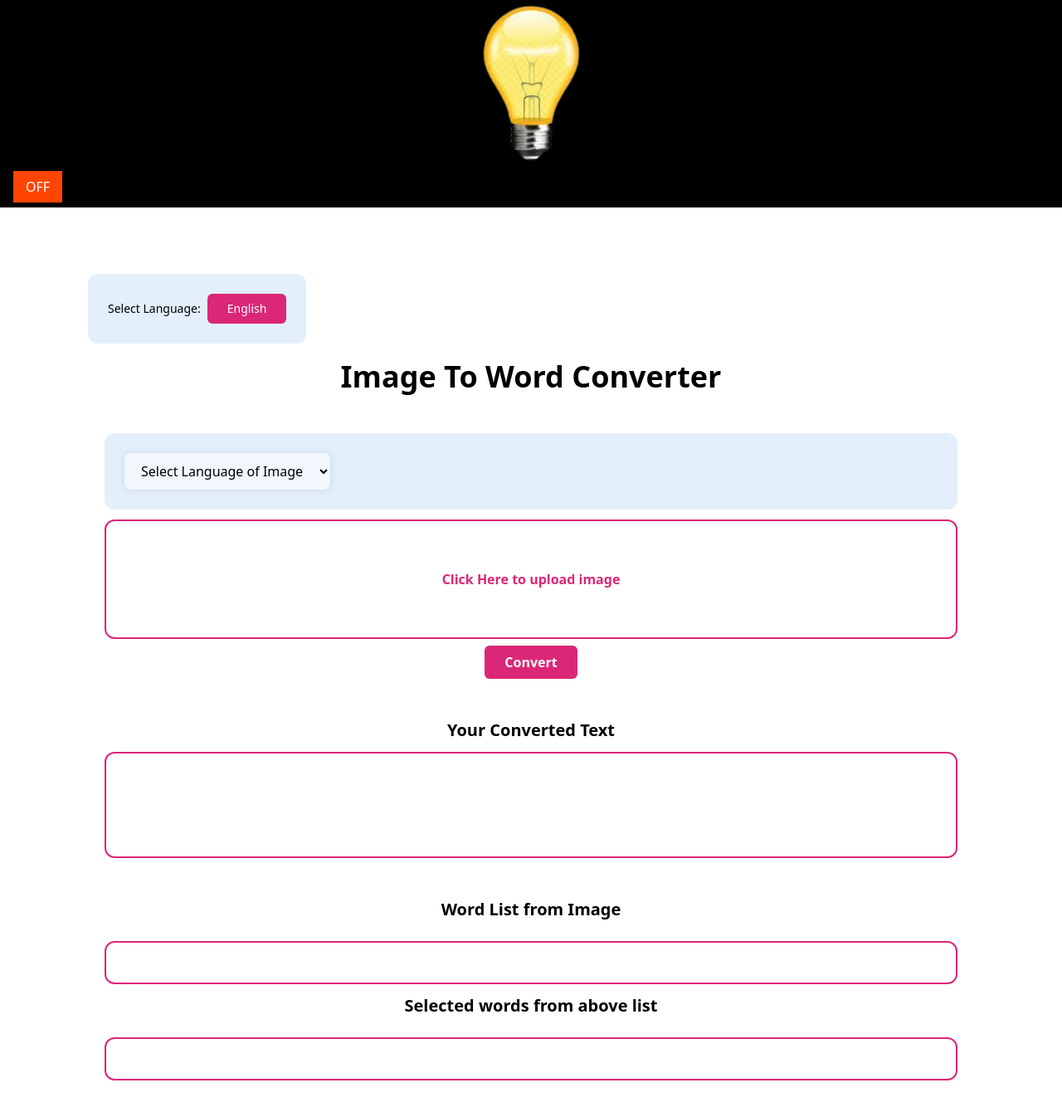
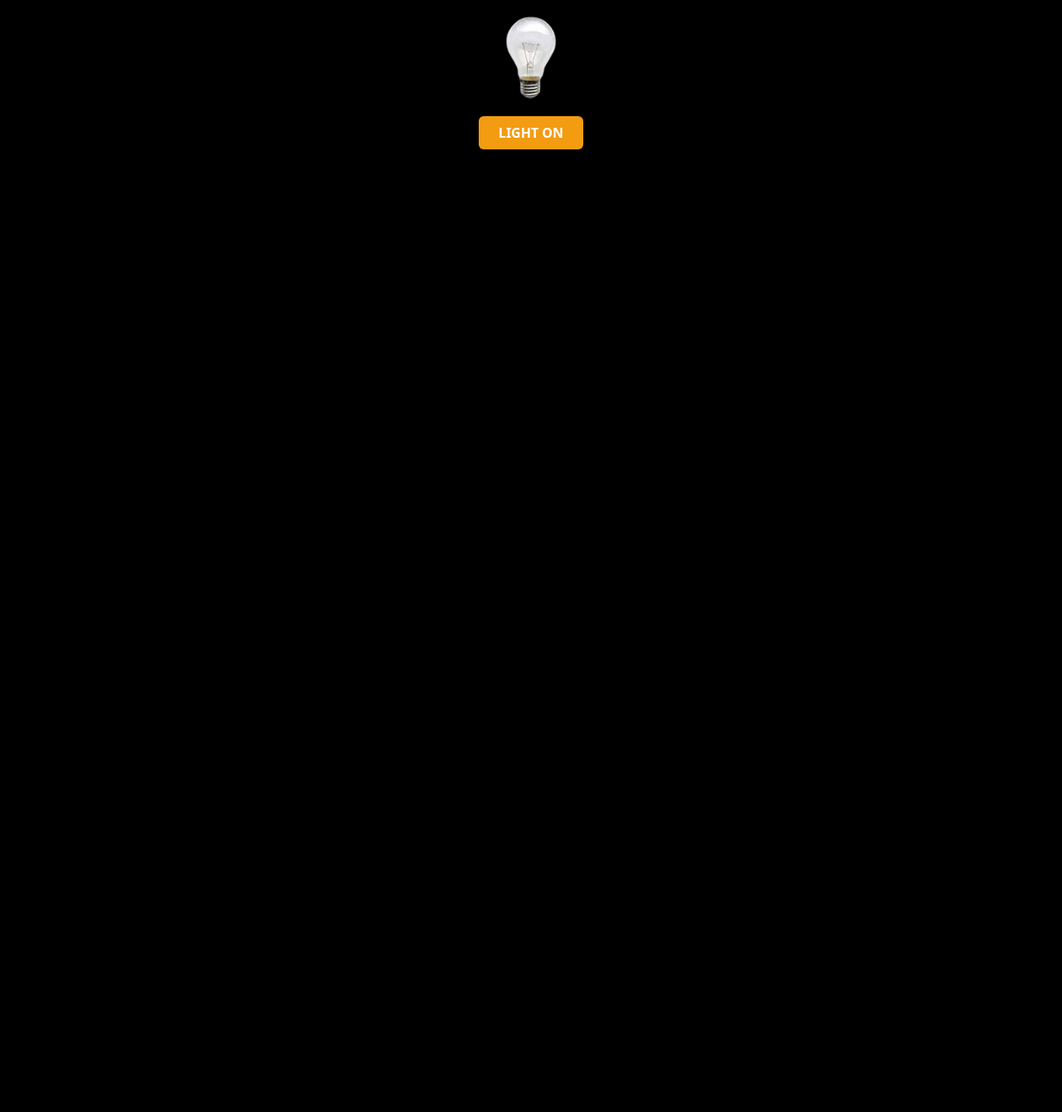
Before and after one commit to enayetsyl/wordPuzzleGame, a React (Vite) app: page / in a window 1280 px wide. Shown: the top 1340 px of the page at 83% size. Built offline with nearby package versions, Linux system fonts and the light colour scheme; a small style sheet from the web is missing; a web font is replaced by a local one.

Commit message:
final touch done

```diff
--- a/src/App.jsx
+++ b/src/App.jsx
@@ -13,7 +13,7 @@ import RandomQuranAayat from './components/RandomQuranAayat/RandomQuranAayat';
 function App() {
   const { isOn } = useGlobalContext();
   return (
-    <div className="relative">
+    <div className="relative ">
       <Bulb />
       {isOn ? (
         <div className="py-12 md:py-20">
--- a/src/Context/GlobalContext.jsx
+++ b/src/Context/GlobalContext.jsx
@@ -27,7 +27,7 @@ const GlobalContextProvider = ({ children }) => {
   const [chosenWord, setChosenWord] = useState([]);
   const [blankWord, setBlankWord] = useState([]);
   const [wordColor, setWordColor] = useState('');
-  const [isOn, setIsOn] = useState(true);
+  const [isOn, setIsOn] = useState(false);
   const excludedWord = [
     'a',
     'and',
--- a/src/components/BlankWordList/BlankWordList.jsx
+++ b/src/components/BlankWordList/BlankWordList.jsx
@@ -11,7 +11,7 @@ const BlankWordList = () => {
         <div>
           {/* Heading  */}
           {!siteLanguage ? (
-            <Heading className="text-center text-2xl  font-bold">
+            <Heading className="text-center text-xl  font-bold">
               নিচে শূন্যস্থানসহ শব্দ দেয়া হল{' '}
             </Heading>
           ) : (
--- a/src/components/Bulb/Bulb.jsx
+++ b/src/components/Bulb/Bulb.jsx
@@ -1,7 +1,8 @@
-import { useState } from 'react';
-import off from '../../assets/off.png';
-import on from '../../assets/on.png';
-import { useGlobalContext } from '../../Context/GlobalContext';
+import { useState } from "react";
+import off from "../../assets/off.png";
+import on from "../../assets/on.png";
+import { useGlobalContext } from "../../Context/GlobalContext";
+import Button from "../Shared/Button";
 
 const Bulb = () => {
   const { isOn, setIsOn } = useGlobalContext();
@@ -14,44 +15,46 @@ const Bulb = () => {
       width: 200px;
     }
     img{
-      height: 200px;
+      height: 100px;
     }
     .switch{
-      width: 200px;
-      height: 50px;
+
       display: flex;
-      align-items: center;
-      justify-content: space-between;
+
     }
-    button{
-      border: none;
-      background-color: orangered;
-      color: white;
-      padding: 7px 15px;
-      cursor: pointer;
-    }
-    button:hover{
-      background-color:white;
-      color: #333333;
-    }
+
     `;
 
   return (
-    <div className="bg-black">
+    <div className={`${isOn ? '' : 'bg-black'}`}>
       <div
         dangerouslySetInnerHTML={{ __html: `<style>${style}</style>` }}
       ></div>
-      <div className="container mx-auto px-4">
+      <div className="container mx-auto px-4 py-5">
         <div className="bulb">
-          <div id="off" style={{ display: isOn ? 'none' : 'block' }}>
+          <div id="off" style={{ display: isOn ? "none" : "block" }}>
             <img src={off} alt="" />
           </div>
-          <div id="on" style={{ display: isOn ? 'block' : 'none' }}>
+          <div id="on" style={{ display: isOn ? "block" : "none" }}>
             <img src={on} alt="" />
           </div>
         </div>
-        <div className="switch">
-          <button
+        <div className="switch flex justify-center mt-5">
+          <Button
+            onClick={() => setIsOn(false)}
+            style={{ display: isOn ? "block" : "none" }}
+            className='font-semibold text-white'
+          >
+            LIGHT OFF
+          </Button>
+          <Button
+            onClick={() => setIsOn(true)}
+            style={{ display: isOn ? "none" : "block" }}
+            className='font-semibold text-white'
+          >
+            LIGHT ON
+          </Button>
+          {/* <button
             onClick={() => setIsOn(false)}
             style={{ display: isOn ? 'block' : 'none' }}
           >
@@ -62,7 +65,7 @@ const Bulb = () => {
             style={{ display: isOn ? 'none' : 'block' }}
           >
             ON
-          </button>
+          </button> */}
         </div>
       </div>
     </div>
--- a/src/components/Language/Language.jsx
+++ b/src/components/Language/Language.jsx
@@ -11,10 +11,10 @@ const Language = () => {
           {siteLanguage ? 'Select Language:' : 'ভাষা নির্ধারণ করুন:'}
         </Heading>
         <Button
-          className="px-3 py-2 bg-theme text-white text-sm font-medium"
+          className="px-3 py-2 bg-theme text-white text-sm font-semibold"
           onClick={() => setSiteLanguage((prev) => !prev)}
         >
-          {siteLanguage ? 'English' : 'বাংলা'}
+          {siteLanguage ? 'বাংলা' : 'English'  }
         </Button>
       </div>
     </div>
--- a/src/components/RandomQuranAayat/RandomQuranAayat.jsx
+++ b/src/components/RandomQuranAayat/RandomQuranAayat.jsx
@@ -31,7 +31,7 @@ const RandomQuranAayat = () => {
   useEffect(() => {
     const interval = setInterval(() => {
       getRandomAyat(quran);
-    }, 10000); // Reopen modal every 30 seconds
+    }, 60000); // Reopen modal every 30 seconds
 
     return () => clearInterval(interval); // Cleanup interval
   }, [quran]);
--- a/src/components/SelectedWord/SelectedWord.jsx
+++ b/src/components/SelectedWord/SelectedWord.jsx
@@ -10,7 +10,6 @@ const SelectedWord = () => {
     fillInTheBlankFunction,
     setChosenWord,
     language,
-    wordColor,
     setWordColor,
     siteLanguage,
   } = useGlobalContext();
@@ -43,15 +42,12 @@ const SelectedWord = () => {
   return (
     <div className="mx-5">
       {/* Heading */}
-      {!siteLanguage ? (
-        <Heading className="my-3 text-xl text-center font-bold mt-12">
-          উপরের তালিকা থেকে নির্বাচিত শব্দ
-        </Heading>
-      ) : (
-        <Heading className="my-3 text-xl text-center font-bold">
-          Selected words from above list
-        </Heading>
-      )}
+      <Heading className="my-3 text-xl text-center font-bold mt-12">
+        {
+          !siteLanguage ? 'উপরের তালিকা থেকে নির্বাচিত শব্দ':'Selected words from above list'
+        }
+      </Heading>
+
 
       {/* Showing words that user selected */}
       <div className="border-2 border-theme rounded-xl p-6 overflow-x-hidden overflow-y-auto max-h-[400px] mt-6">
@@ -73,10 +69,9 @@ const SelectedWord = () => {
       {/* Color picker option */}
       {chosenWord?.length > 0 && (
         <>
-          {!siteLanguage ? (
-            <div className="mt-6">
+        <div className="mt-6">
               <h1 htmlFor="" className="font-medium text-xl">
-                অক্ষরের রঙ নির্বাচন করুন :{' '}
+              {!siteLanguage ?  'অক্ষরের রঙ নির্বাচন করুন :' : ' Select color for the letters:'}
               </h1>
               <div className="flex gap-x-4 my-1">
                 <label htmlFor="black">
@@ -86,7 +81,7 @@ const SelectedWord = () => {
                     id="black"
                     onClick={() => setWordColor('black')}
                   />
-                  কালো
+                  {!siteLanguage ?  ' কালো :' : ' Black'}
                 </label>
                 <label htmlFor="mixed">
                   <input
@@ -95,67 +90,33 @@ const SelectedWord = () => {
                     id="mixed"
                     onClick={() => setWordColor('mixed')}
                   />
-                  রঙিন
+                  {!siteLanguage ?  ' রঙিন :' : ' Mixed'}
                 </label>
               </div>
             </div>
-          ) : (
-            <div className="mt-6">
-              <h1 htmlFor="" className="font-medium text-xl">
-                Select color for the letters:
-              </h1>
-              <div className="flex gap-x-4 my-1">
-                <label htmlFor="black">
-                  <input
-                    type="radio"
-                    name="color"
-                    id="black"
-                    onClick={() => setWordColor('black')}
-                    className="ring-theme"
-                  />
-                  Black
-                </label>
-                <label htmlFor="mixed">
-                  <input
-                    type="radio"
-                    name="color"
-                    id="mixed"
-                    onClick={() => setWordColor('mixed')}
-                    className="ring-theme"
-                  />
-                  Mixed
-                </label>
-              </div>
-            </div>
-          )}
+
           {/* Fill in the blanks button */}
 
           <Button
             className="text-lg text-white font-bold my-6 mr-3"
             onClick={handleFillInTheBlank}
           >
-            {!siteLanguage ? 'শূন্যস্থান' : '  Fill in the Blank'}
+            {!siteLanguage ? 'শূন্যস্থান' : 'Blank'}
           </Button>
         </>
       )}
 
       {language !== 'ben' &&
         chosenWord?.length > 0 &&
-        (!siteLanguage ? (
-          <Button
+        <Button
             className="text-lg text-white font-bold"
             onClick={handleRearrange}
           >
-            এলোমেলো
+           {
+              !siteLanguage ? "এলোমেলো" : " Rearrange"
+            }
           </Button>
-        ) : (
-          <Button
-            className="text-lg text-white font-bold"
-            onClick={handleRearrange}
-          >
-            Rearrange
-          </Button>
-        ))}
+        }
     </div>
   );
 };
--- a/src/components/Shared/Button.jsx
+++ b/src/components/Shared/Button.jsx
@@ -1,9 +1,10 @@
-const Button = ({ children, className, onClick, disabled = false }) => {
+const Button = ({ children, className, onClick, disabled = false, style }) => {
   return (
     <button
-      className={`${className} rounded-md px-6 py-2 bg-theme hover:bg-cyan-600 duration-300`}
+      className={`${className} rounded-md px-6 py-2 bg-theme hover:bg-[#f1c40f] duration-300`}
       disabled={disabled}
       onClick={onClick}
+      style={style}
     >
       {children}
     </button>
--- a/src/components/ShowText/ShowText.jsx
+++ b/src/components/ShowText/ShowText.jsx
@@ -68,15 +68,12 @@ const ShowText = () => {
 
       {/* List of word from the image */}
       <div className="mt-12">
-        {!siteLanguage ? (
+
           <Heading className="text-xl text-center font-bold">
-            ছবির শব্দের তালিকা
+            {
+              !siteLanguage ? 'ছবির শব্দের তালিকা' : 'Word List from Image'
+            }
           </Heading>
-        ) : (
-          <Heading className="text-xl text-center font-bold">
-            Word List from Image
-          </Heading>
-        )}
 
         {/* Displaying word list */}
         <div className="border-2 border-theme rounded-xl p-6 overflow-x-hidden overflow-y-auto max-h-[400px] mt-6">
--- a/src/components/UploadSection.jsx
+++ b/src/components/UploadSection.jsx
@@ -83,18 +83,18 @@ const UploadSection = () => {
               <p>
                 আপনার ছবির ভাষা:
                 <span className="text-theme font-bold">
-                  {(language === 'ara' && 'আরবি') ||
-                    (language && 'বাংলা') ||
-                    (language === 'eng' && 'ইংরেজি')}
+                  {(language === 'ara' && ' আরবি') ||
+                    (language === 'ben' && ' বাংলা') ||
+                    (language === 'eng' && ' ইংরেজি')}
                 </span>
               </p>
             ) : (
               <p>
                 Your selected language is:
                 <span className="text-theme font-bold">
-                  {(language === 'ara' && 'Arabic') ||
-                    (language && 'Bangla') ||
-                    (language === 'eng' && 'English')}
+                  {(language === 'ara' && ' Arabic') ||
+                    (language === 'ben' && ' Bangla') ||
+                    (language === 'eng' && ' English')}
                 </span>
               </p>
             )}
@@ -118,18 +118,20 @@ const UploadSection = () => {
         onClick={openBrowseImage}
         className="h-36 border-2 border-theme text-theme font-bold flex justify-center items-center rounded-xl hover:bg-theme hover:bg-opacity-10 duration-300 hover:cursor-pointer"
       >
-        {!siteLanguage ? (
-          <h1>ছবি আপলোড করতে এখানে ক্লিক করুন ।</h1>
-        ) : (
-          <h1>Click Here to upload image</h1>
-        )}
+
+          <h1 className='text-center'>
+            {
+!siteLanguage ? 'ছবি আপলোড করতে এখানে ক্লিক করুন ।' : 'Click here to upload image.'
+            }
+            </h1>
+
       </div>
 
       {/* Convert button */}
       <div className="text-center my-2">
         {isLoading ? (
           <Button className="font-bold text-white" disabled>
-            {!siteLanguage ? 'অপেক্ষা করুন লোড হচ্ছে' : 'Loading Wait'}
+            {!siteLanguage ? 'লোড হচ্ছে' : 'Loading Wait'}
           </Button>
         ) : (
           <Button className="font-bold text-white" onClick={handleClick}>
--- a/tailwind.config.js
+++ b/tailwind.config.js
@@ -7,7 +7,7 @@ export default {
       colors: {
         primaryBg: '#7ab0ef33',
         secondary: '#0E0E12',
-        theme: '#DB2777',
+        theme: '#f39c12',
       },
     },
   },
```
